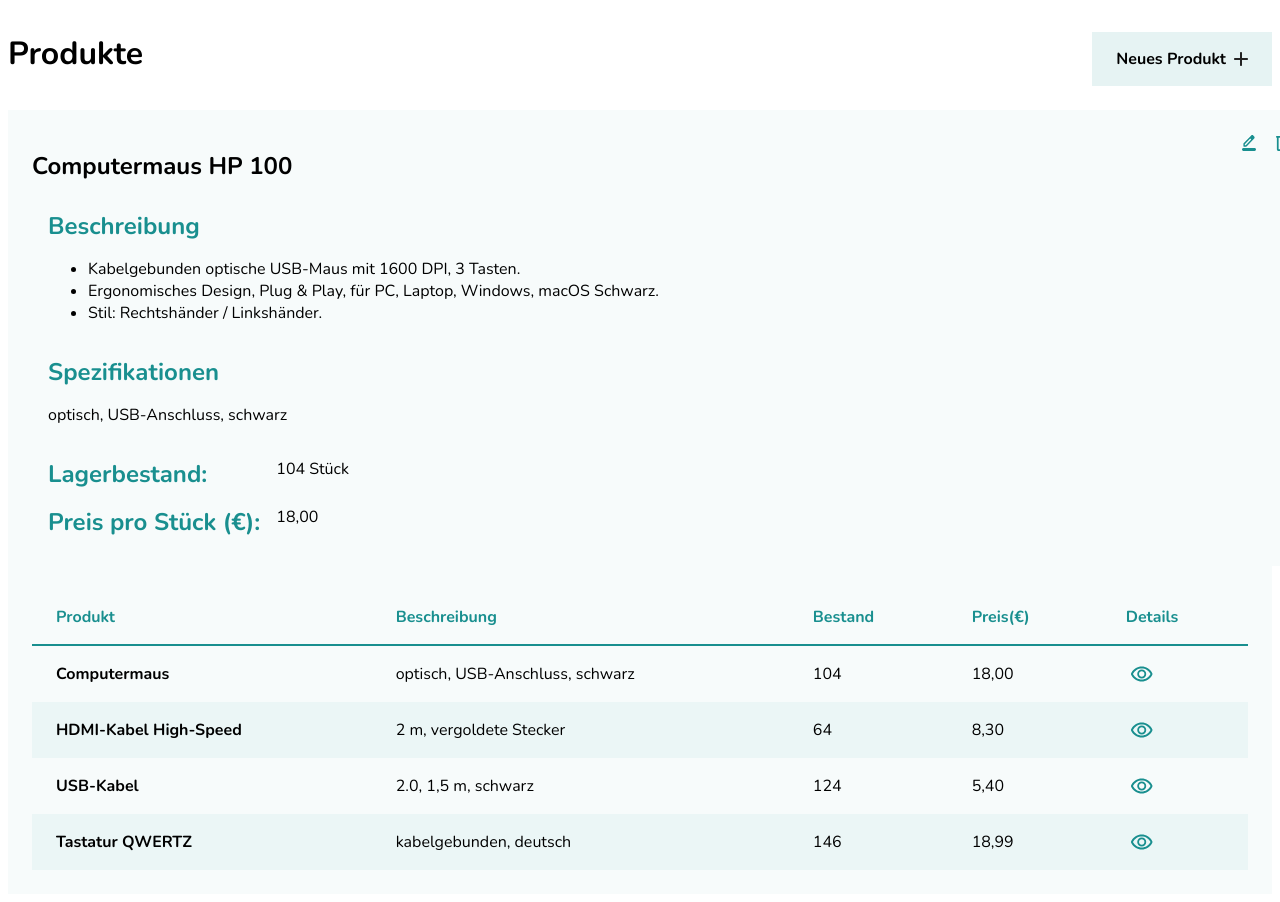
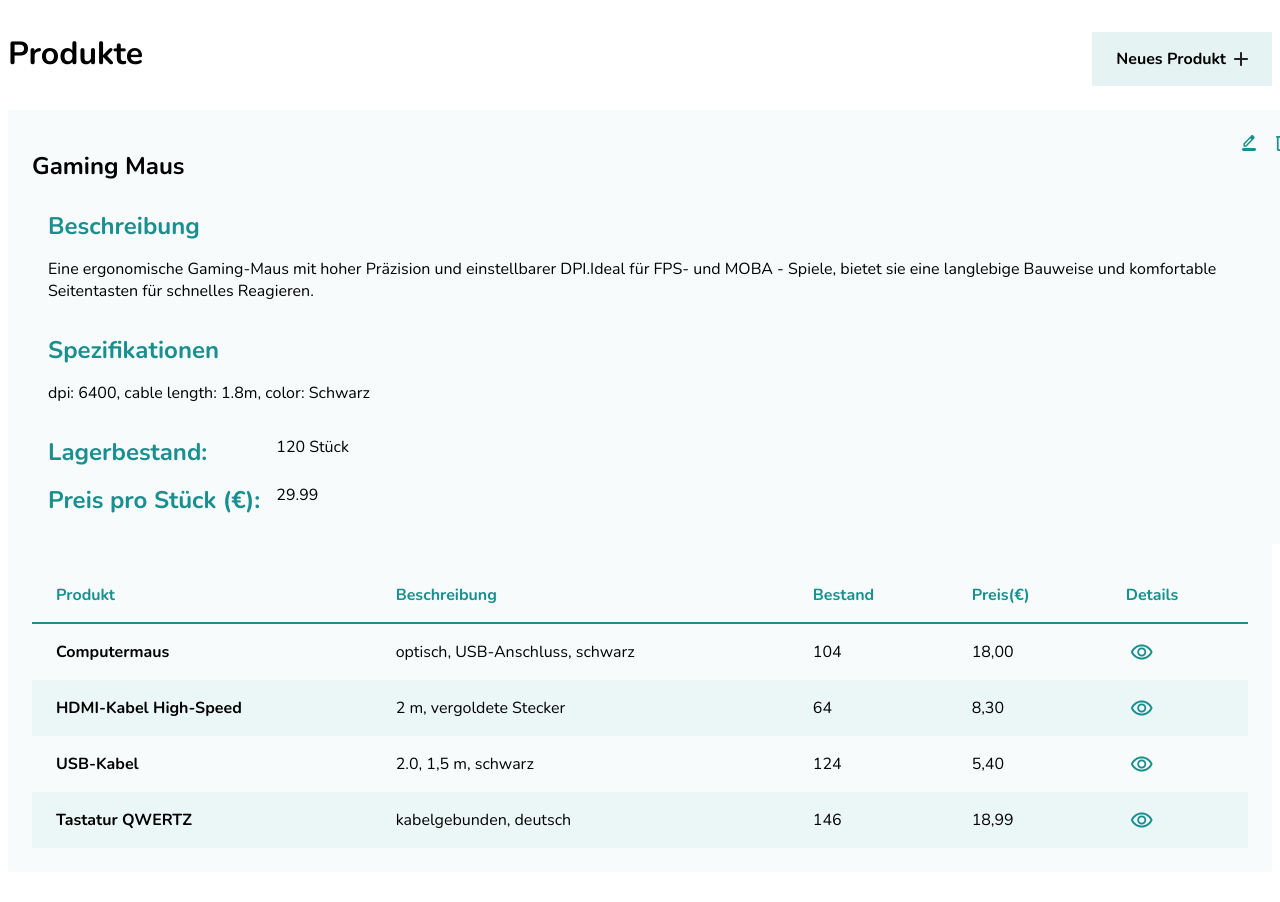
Before and after one commit to AlexanderKiefer77/product-list, an Angular app: page / in a window 1280 px wide. Shown: the top 902 px of the page. After the commit the page ends 880 px from the top, so only its background shows below. Built offline with nearby package versions, Linux system fonts and the light colour scheme.

Commit message:
modified product-detail with variables

```diff
--- a/src/app/shared/components/product-detail/product-detail.html
+++ b/src/app/shared/components/product-detail/product-detail.html
@@ -1,35 +1,32 @@
 <article class="product-detail">
     <header class="product-detail__header">
-        <h1>Computermaus HP 100</h1>
+        <h1>{{detail.name}}</h1>
         <div>
             <a class="btn--edit" aria-label="Details editieren"></a>
-            <button class="btn--delete" aria-label="Details löschen"></button>
+            <button (click)="deleteDetail()" class="btn--delete" aria-label="Details löschen"></button>
         </div>
     </header>
     <section aria-labelledby="description">
         <h2 id="description">Beschreibung</h2>
-        <ul>
-            <li>Kabelgebunden optische USB-Maus mit 1600 DPI, 3 Tasten.</li>
-            <li>Ergonomisches Design, Plug &amp; Play, für PC, Laptop, Windows,
-                macOS Schwarz.</li>
-            <li>Stil: Rechtshänder / Linkshänder.</li>
-        </ul>
+        <p>
+            {{detail.description}}
+        </p>
     </section>
     <section aria-labelledby="specs">
         <h2 id="specs">Spezifikationen</h2>
         <p>
-            optisch, USB-Anschluss, schwarz
+            {{detail.specs}}
         </p>
     </section>
     <section>
         <dl>
             <dt>Lagerbestand:</dt>
             <dd>
-                <data value="104">104 Stück</data>
+                <data value="104">{{detail.stock}} Stück</data>
             </dd>
             <dt>Preis pro Stück (€):</dt>
             <dd>
-                <data value="18.00">18,00</data>
+                <data value="18.00">{{detail.price}}</data>
             </dd>
         </dl>
     </section>
--- a/src/app/shared/components/product-detail/product-detail.ts
+++ b/src/app/shared/components/product-detail/product-detail.ts
@@ -14,4 +14,8 @@ export class ProductDetail {
     "stock": 120,
     "price": 29.99
   }
+
+  deleteDetail() {
+    this.detail.name = "";
   }
+}
```
Lines whose indentation alone changed are shown as unchanged.
